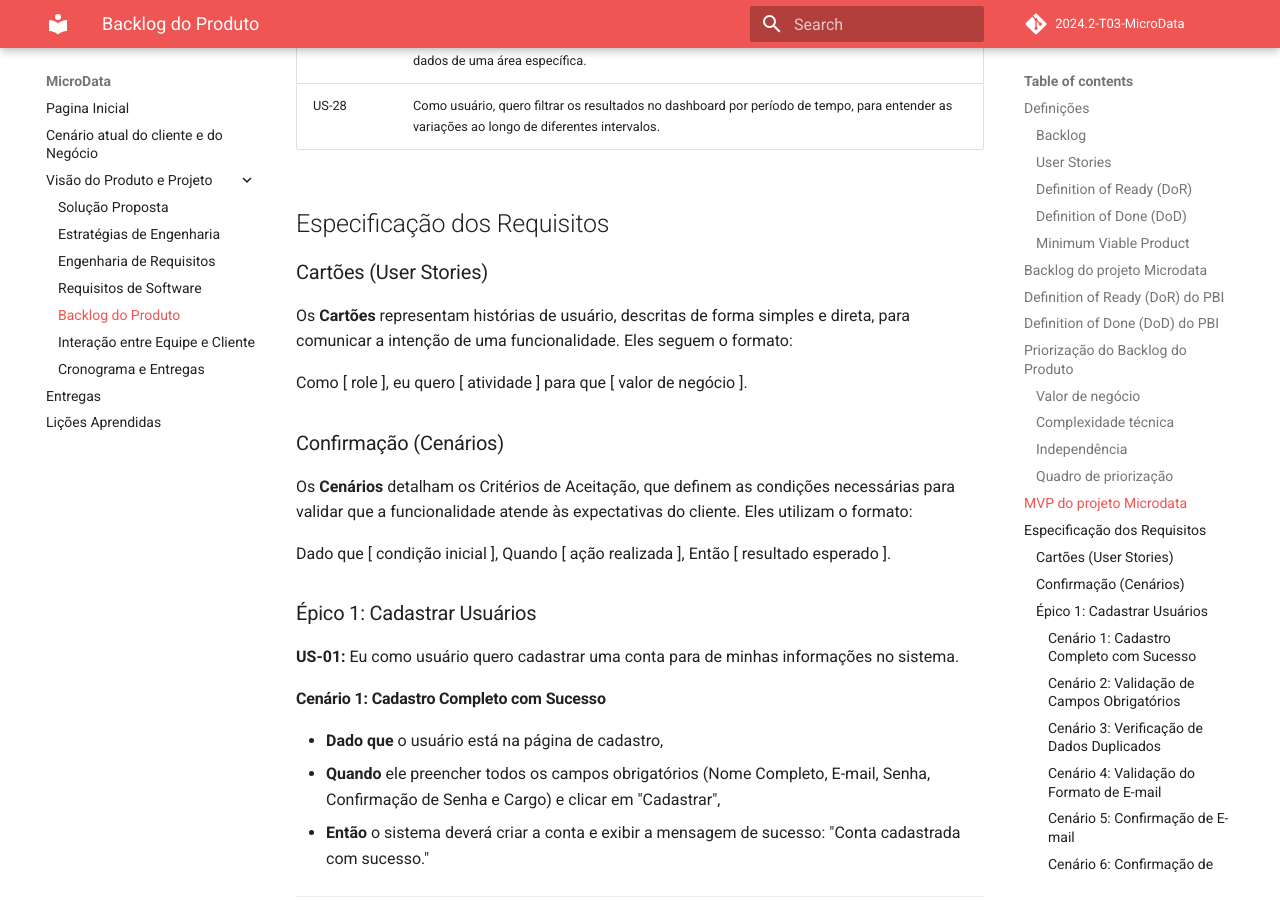
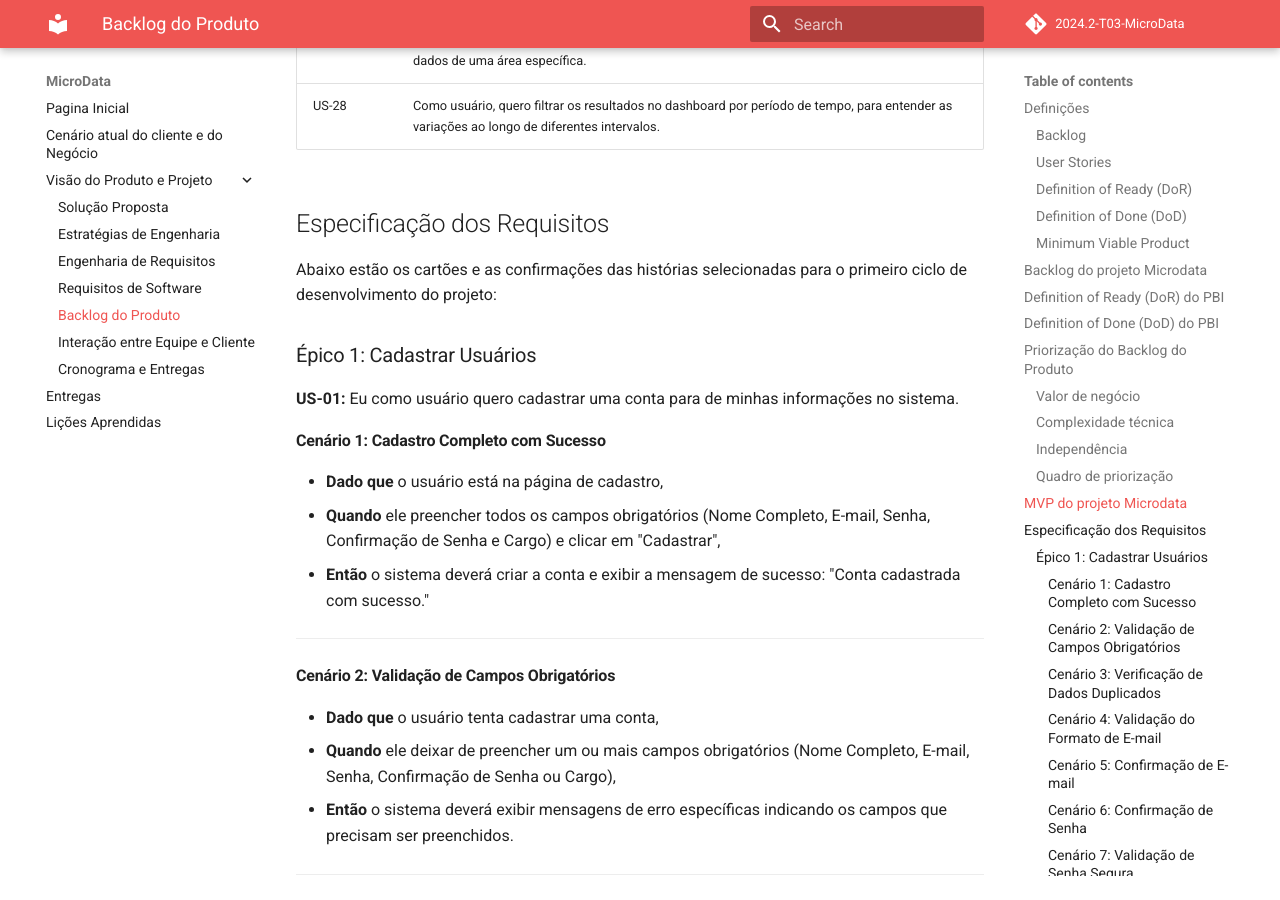
Before and after one commit to storch7/2024.2-T03-MicroData, an MkDocs documentation site: the page built from docs/backlog/backlog.md, in a window 1280 px wide and 900 px high, scrolled down 11117 px. Built offline with MkDocs 1.6.1 and Material for MkDocs 9.7.7, drawn with Linux system fonts in a browser that asks for light colours; comment, search, counter and statistics services are not loaded.

Commit message:
Adicionando pequenas alterações

```diff
--- a/docs/backlog/backlog.md
+++ b/docs/backlog/backlog.md
@@ -179,18 +179,7 @@ Foi levado em consideração o quadro de priorização para a definição do MVP
 
 ## Especificação dos Requisitos
 
-### Cartões (User Stories)
-Os **Cartões** representam histórias de usuário, descritas de forma simples e direta, para comunicar a intenção de uma funcionalidade. Eles seguem o formato:
-
-Como [ role ], eu quero [ atividade ] para que [ valor de negócio ].
-
-### Confirmação (Cenários)
-Os **Cenários** detalham os Critérios de Aceitação, que definem as condições necessárias para validar que a funcionalidade atende às expectativas do cliente. Eles utilizam o formato:
-
-Dado que [ condição inicial ],
-Quando [ ação realizada ],
-Então [ resultado esperado ].
-
+Abaixo estão os cartões e as confirmações das histórias selecionadas para o primeiro ciclo de desenvolvimento do projeto:
 
 ### Épico 1: Cadastrar Usuários
 
```
